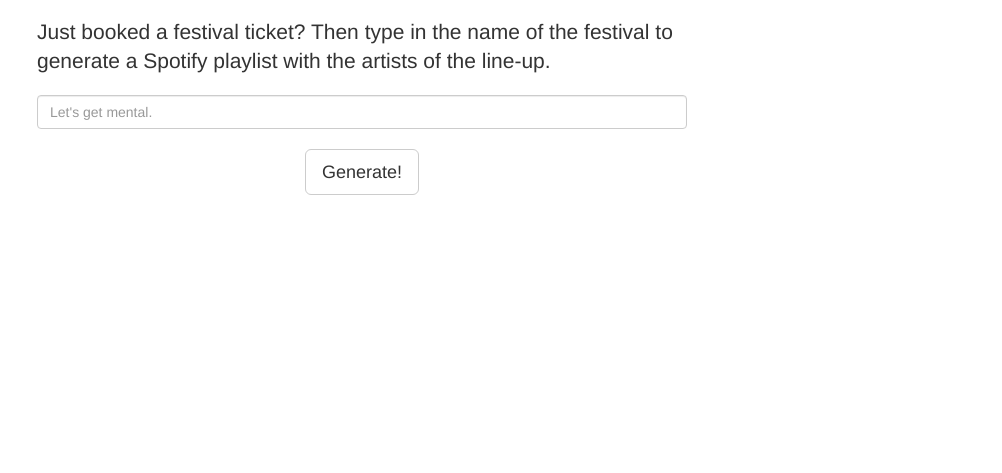
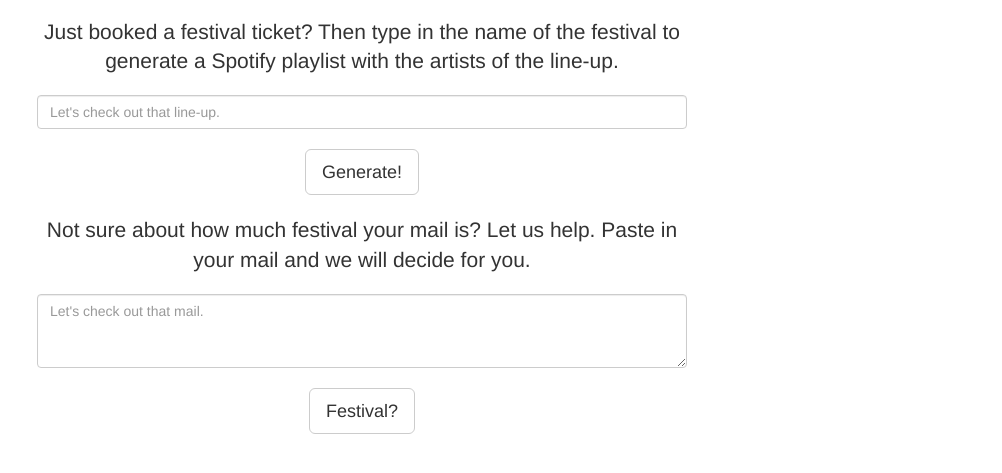
Before and after one commit to hackoutwest2016/partymode, a plain HTML site: page index.html in a window 1280 px wide. Shown: the part 103-576 px from the top of the page, without its empty margins (278-1280 px from the left). Drawn offline with nearby package versions, Linux system fonts and the light colour scheme.

Commit message:
Är det en festival eller?

```diff
--- a/index.html
+++ b/index.html
@@ -10,7 +10,7 @@
     <meta name="author" content="">
     <!--<link rel="icon" href="favicon.ico">-->
 
-    <title>Sticky Footer Template for Bootstrap</title>
+    <title>Lagett</title>
 
     <!-- Bootstrap core CSS -->
     <link href="css/bootstrap.min.css" rel="stylesheet">
@@ -25,10 +25,15 @@
       <div class="page-header">
         <h1 class="text-center">Lagett</h1>
       </div>
-      <p class="lead"> Just booked a festival ticket? Then type in the name of the festival to generate a Spotify playlist with the artists of the line-up.</p>
-      <input type="text" class="form-control" placeholder="Let's get mental." id="festivalNameInput">
+      <p class="lead text-center"> Just booked a festival ticket? Then type in the name of the festival to generate a Spotify playlist with the artists of the line-up.</p>
+      <input type="text" class="form-control" placeholder="Let's check out that line-up." id="festivalNameInput">
       <br>
       <button id="getPlayList" type="button" class="btn btn-default center-block btn-lg" onclick="getPlaylist()">Generate!</button>
+      <br>
+      <p class="lead text-center">Not sure about how much festival your mail is? Let us help. Paste in your mail and we will decide for you.</p>
+      <textarea class="form-control" rows="3" placeholder="Let's check out that mail. "></textarea>
+      <br>
+      <button id="isFestival" type="button" class="btn btn-default center-block btn-lg" onclick="">Festival?</button>
     </div>
     <script>
 	function getPlaylist() {
```
